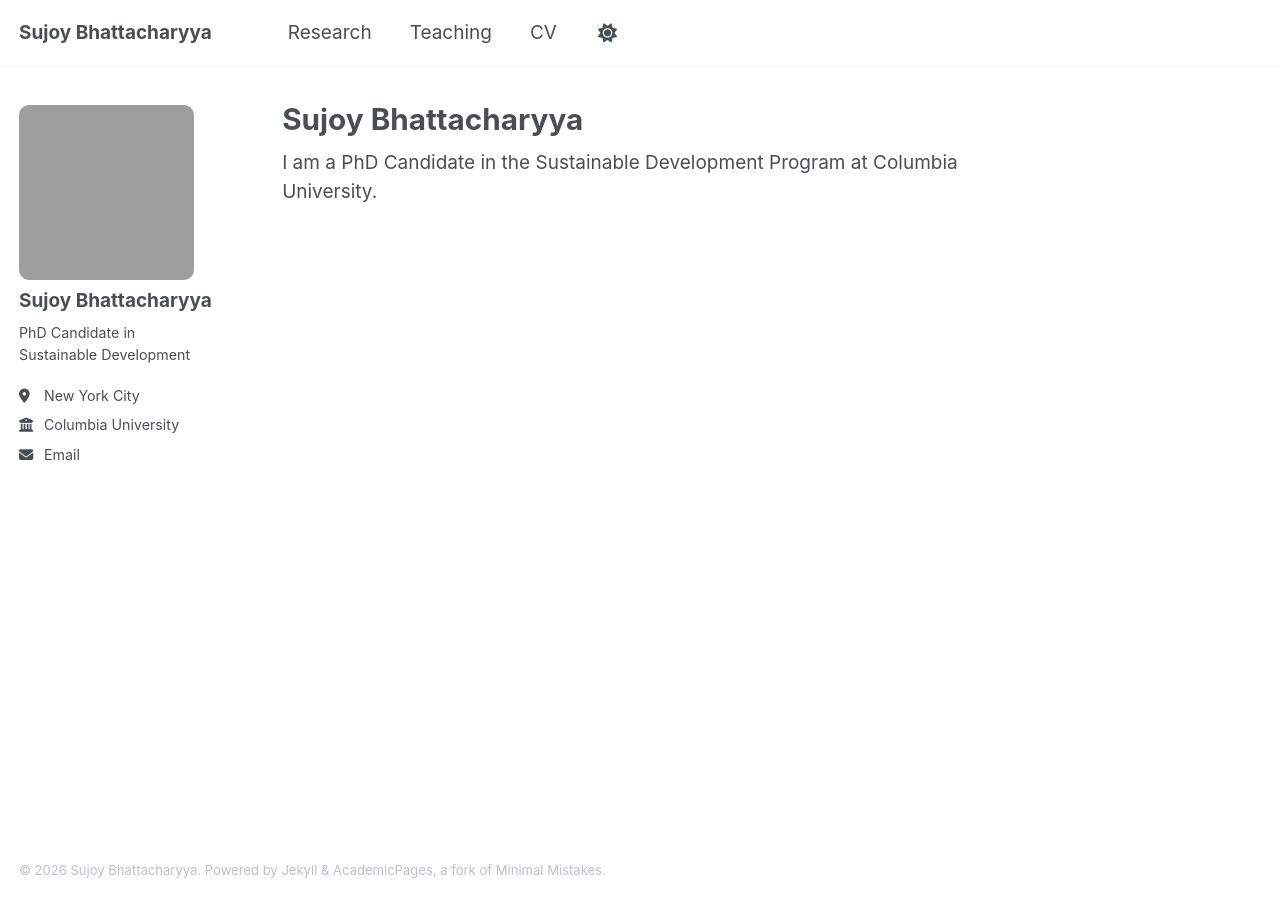
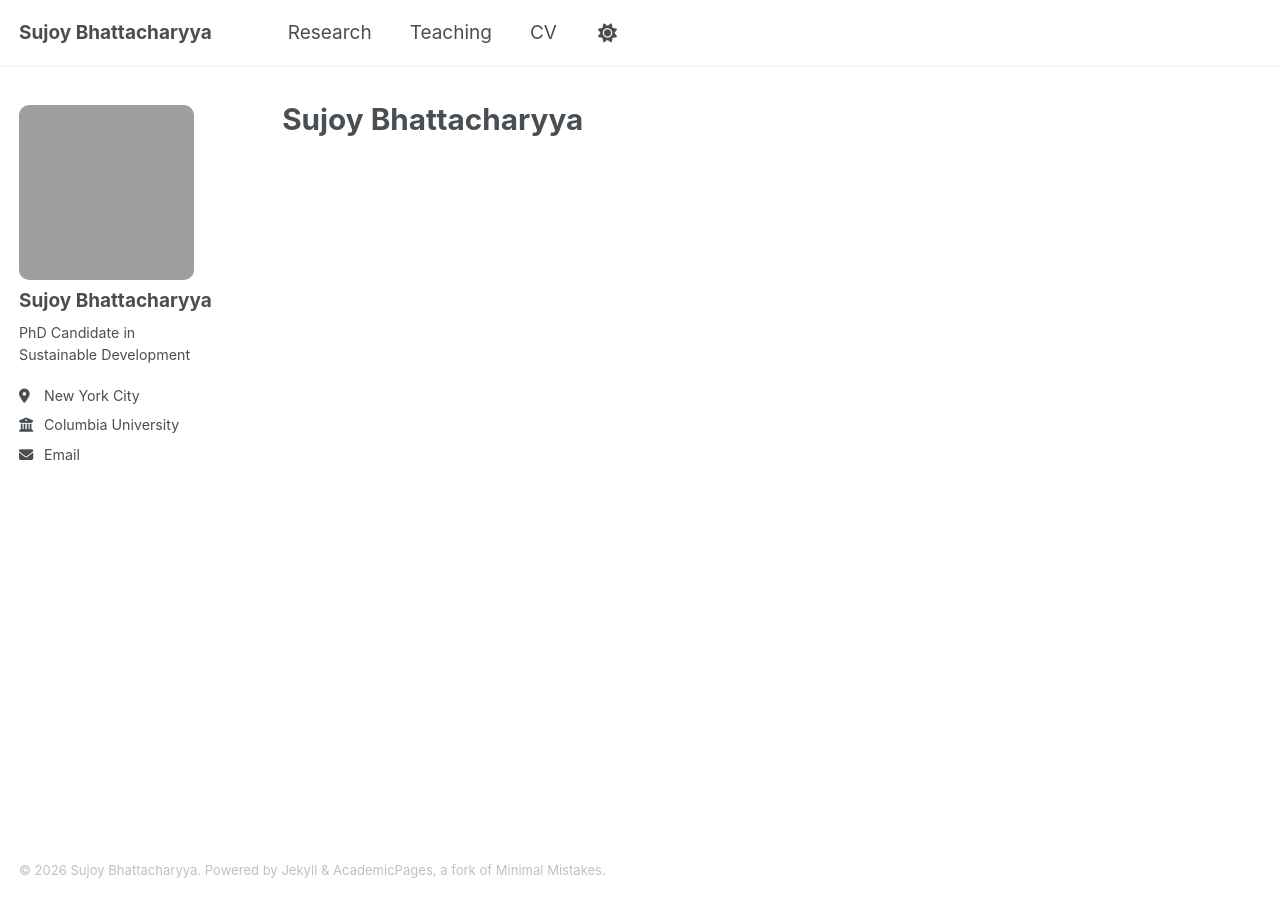
Before and after one commit to SujoyBhattacharyya/sujoybhattacharyya.github.io, a Jekyll site: the page built from _pages/about.md, in a window 1280 px wide. Built offline with Jekyll 4.4.1, drawn with Linux system fonts in a browser that asks for light colours; a script bundle is joined from its source files by our own code; a style sheet for code colours, icons or effects is not loaded.

Commit message:
Update about.md

```diff
--- a/_pages/about.md
+++ b/_pages/about.md
@@ -6,5 +6,3 @@ redirect_from:
   - /about/
   - /about.html
 ---
-
-I am a PhD Candidate in the Sustainable Development Program at Columbia University.
```
